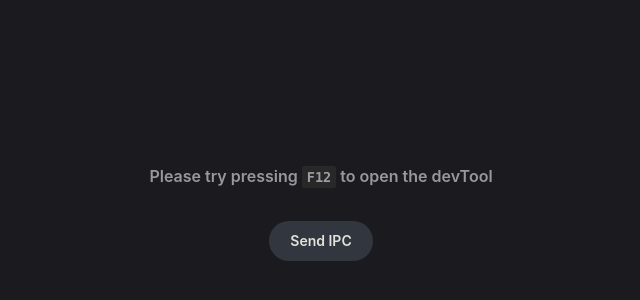
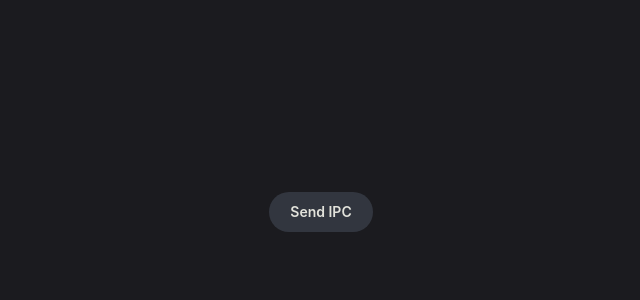
Before and after one commit to zduvall/update-exif, a React (Vite) app in the folder ExiEdit/src/renderer/: page / in a window 1280 px wide. Shown: the part 148-448 px from the top of the page, without its empty margins (319-959 px from the left). Built offline with nearby package versions, Linux system fonts and the light colour scheme.

Commit message:
Strip down template

```diff
--- a/ExiEdit/src/renderer/src/App.tsx
+++ b/ExiEdit/src/renderer/src/App.tsx
@@ -3,15 +3,10 @@ function App(): React.JSX.Element {
 
   return (
     <>
-      <p className="tip">
-        Please try pressing <code>F12</code> to open the devTool
-      </p>
-      <div className="actions">
-        <div className="action">
-          <a target="_blank" rel="noreferrer" onClick={ipcHandle}>
-            Send IPC
-          </a>
-        </div>
+      <div className="action">
+        <a target="_blank" rel="noreferrer" onClick={ipcHandle}>
+          Send IPC
+        </a>
       </div>
     </>
   )
--- a/ExiEdit/src/renderer/src/assets/main.css
+++ b/ExiEdit/src/renderer/src/assets/main.css
@@ -33,44 +33,6 @@ code {
   margin-bottom: 80px;
 }
 
-.logo {
-  margin-bottom: 20px;
-  -webkit-user-drag: none;
-  height: 128px;
-  width: 128px;
-  will-change: filter;
-  transition: filter 300ms;
-}
-
-.logo:hover {
-  filter: drop-shadow(0 0 1.2em #6988e6aa);
-}
-
-.text {
-  font-size: 28px;
-  color: var(--ev-c-text-1);
-  font-weight: 700;
-  line-height: 32px;
-  text-align: center;
-  margin: 0 10px;
-  padding: 16px 0;
-}
-
-.tip {
-  font-size: 16px;
-  line-height: 24px;
-  color: var(--ev-c-text-2);
-  font-weight: 600;
-}
-
-.actions {
-  display: flex;
-  padding-top: 32px;
-  margin: -6px;
-  flex-wrap: wrap;
-  justify-content: flex-start;
-}
-
 .action {
   flex-shrink: 0;
   padding: 6px;
@@ -98,37 +60,3 @@ code {
   color: var(--ev-button-alt-hover-text);
   background-color: var(--ev-button-alt-hover-bg);
 }
-
-.versions {
-  position: absolute;
-  bottom: 30px;
-  margin: 0 auto;
-  padding: 15px 0;
-  font-family: 'Menlo', 'Lucida Console', monospace;
-  display: inline-flex;
-  overflow: hidden;
-  align-items: center;
-  border-radius: 22px;
-  background-color: #202127;
-  backdrop-filter: blur(24px);
-}
-
-.versions li {
-  display: block;
-  float: left;
-  border-right: 1px solid var(--ev-c-gray-1);
-  padding: 0 20px;
-  font-size: 14px;
-  line-height: 14px;
-  opacity: 0.8;
-  &:last-child {
-    border: none;
-  }
-}
-
-@media (max-width: 350px) {
-  .tip,
-  .actions {
-    display: none;
-  }
-}
```
